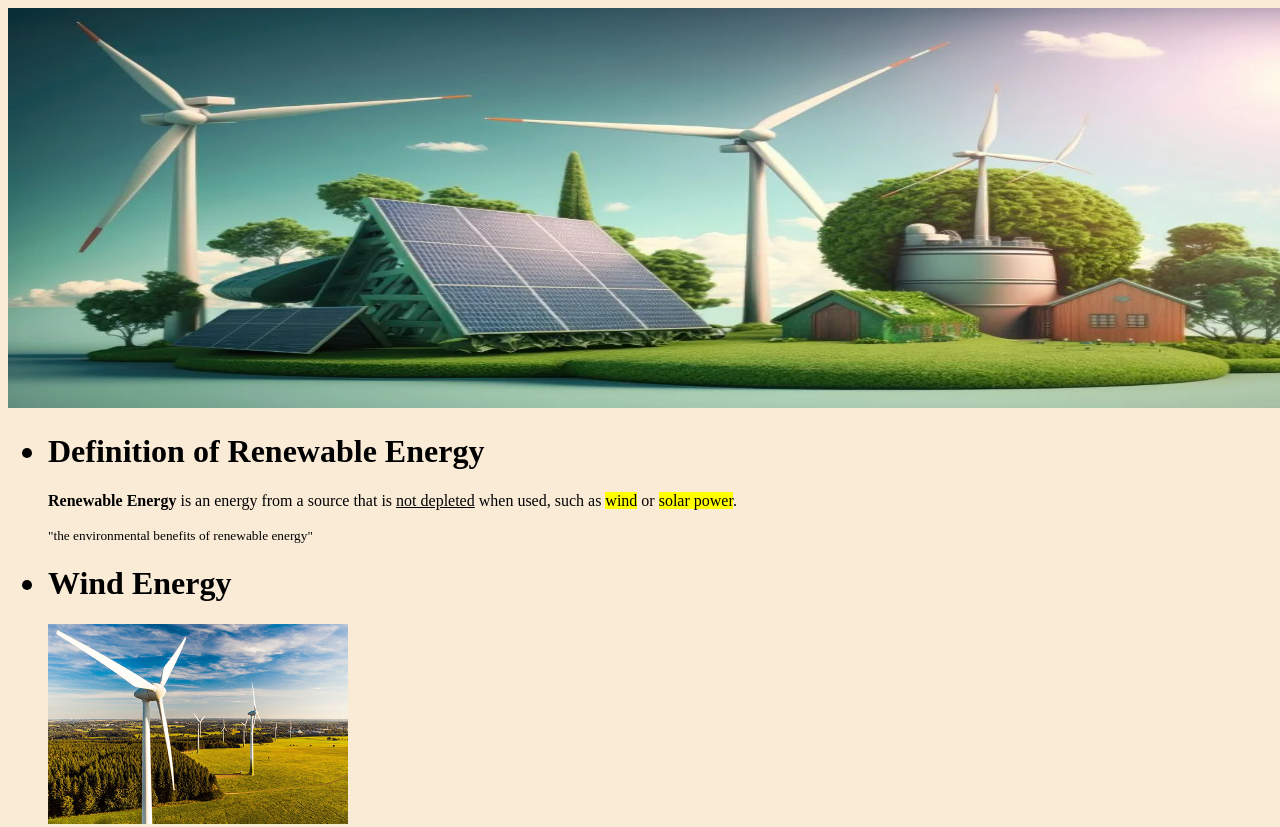
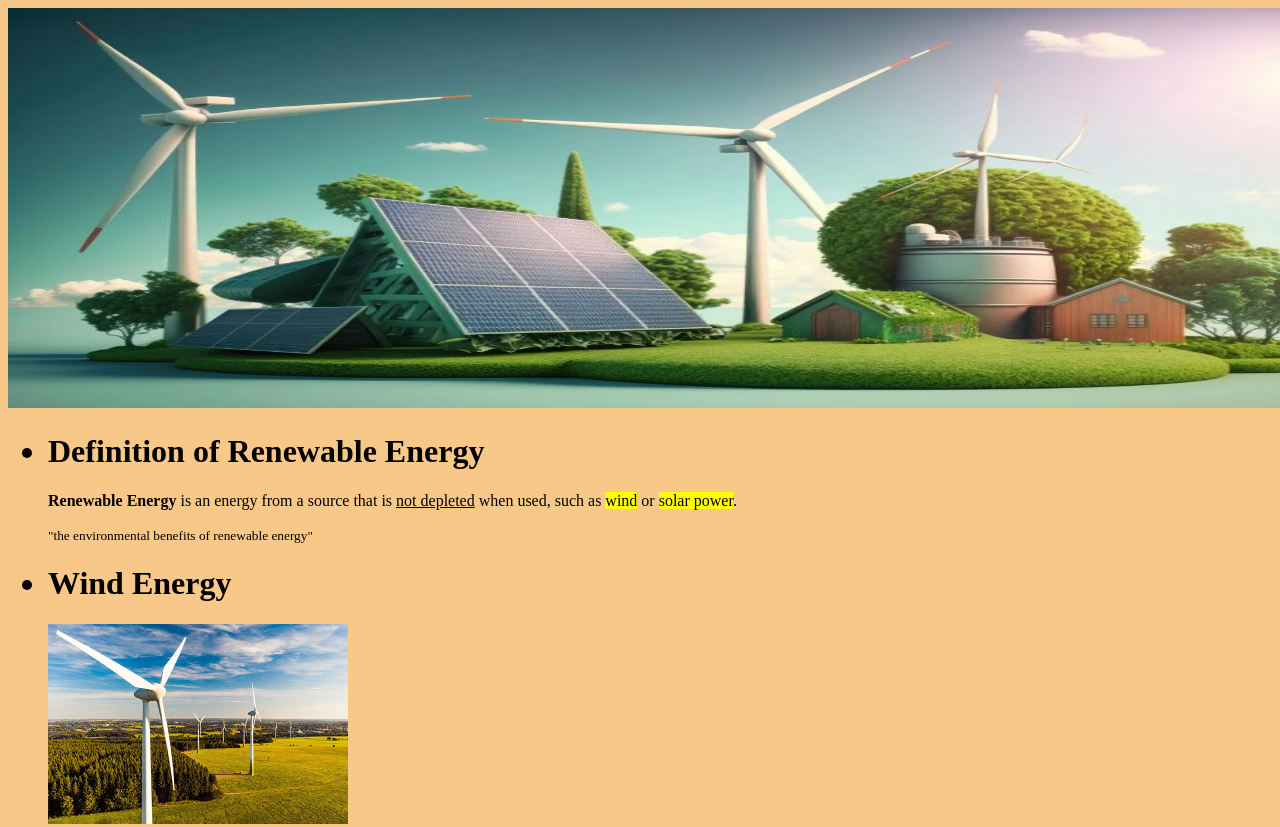
Before and after one commit to SondosaAbdelfattah/Energy, a plain HTML site: page index.html in a window 1280 px wide. Shown: the top 827 px of the page. Drawn offline with Linux system fonts and the light colour scheme.

Commit message:
my second change

```diff
--- a/style.css
+++ b/style.css
@@ -1,3 +1,3 @@
 body{
-    background-color: antiquewhite;
+    background-color: rgb(248, 200, 137);
 }
```
